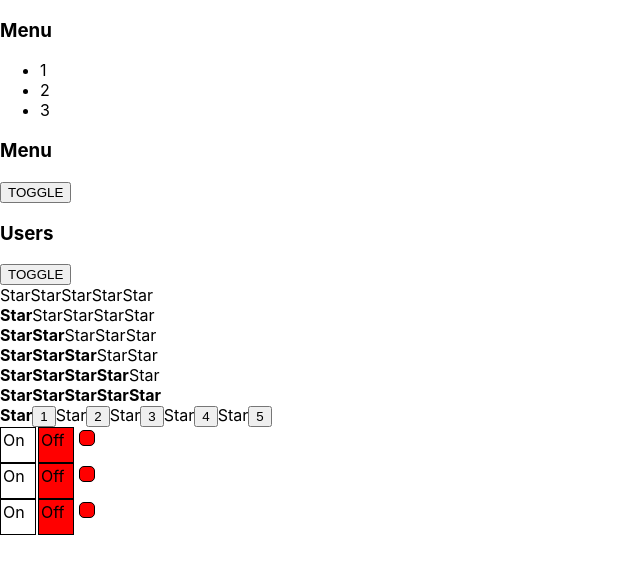
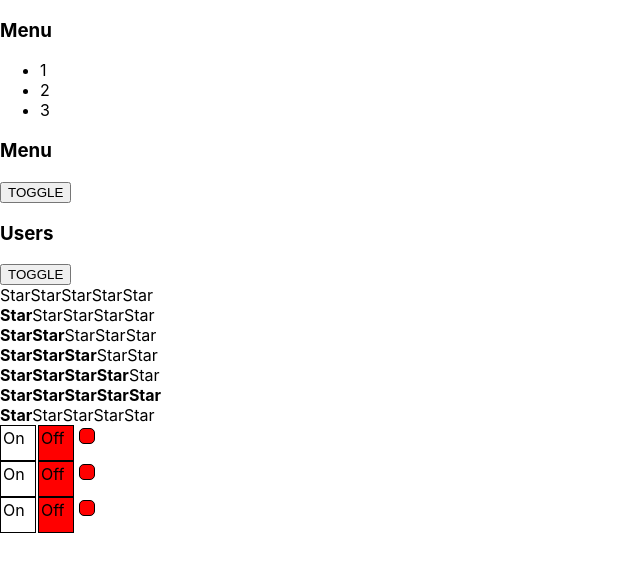
Before and after one commit to 0lgaP1/react-lessons, a React (Create React App) app: page / in a window 1280 px wide. Shown: the top 574 px of the page, without its empty margins (0-640 px from the left). Built offline with nearby package versions, Linux system fonts and the light colour scheme.

Commit message:
Refactored uncontrolled rating

```diff
--- a/src/components/UncontrolledRating/UncontrolledRating.tsx
+++ b/src/components/UncontrolledRating/UncontrolledRating.tsx
@@ -9,29 +9,22 @@
 
     return (
         <div>
-            <Star selected={value > 0}/><button onClick={() => {setValue(1)}}>1</button>
-            <Star selected={value > 1}/><button onClick={() => {setValue(2)}}>2</button>
-            <Star selected={value > 2}/><button onClick={() => {setValue(3)}}>3</button>
-            <Star selected={value > 3}/><button onClick={() => {setValue(4)}}>4</button>
-            <Star selected={value > 4}/><button onClick={() => {setValue(5)}}>5</button>
+            <Star selected={value > 0} setValue={setValue}/>
+            <Star selected={value > 1} setValue={setValue}/>
+            <Star selected={value > 2} setValue={setValue}/>
+            <Star selected={value > 3} setValue={setValue}/>
+            <Star selected={value > 4} setValue={setValue}/>
         </div>
     )
 }
 
 type StarPropsType = {
     selected: boolean
+    setValue: (value: 1 | 2 | 3 | 4 | 5) => void
 }
 
-
 function Star(props: StarPropsType) {
-
-    if (props.selected) {
-        return <span><b>Star</b></span>
-    } else {
-        return <span>Star</span>
-    }
-
-    // selected ? <span><b>Star</b></span> : <span>Star</span>
+    return <span onClick={()=>{props.setValue(5)}}>{props.selected ? <b>Star</b> : "Star"}</span>
 }
 
 
```
